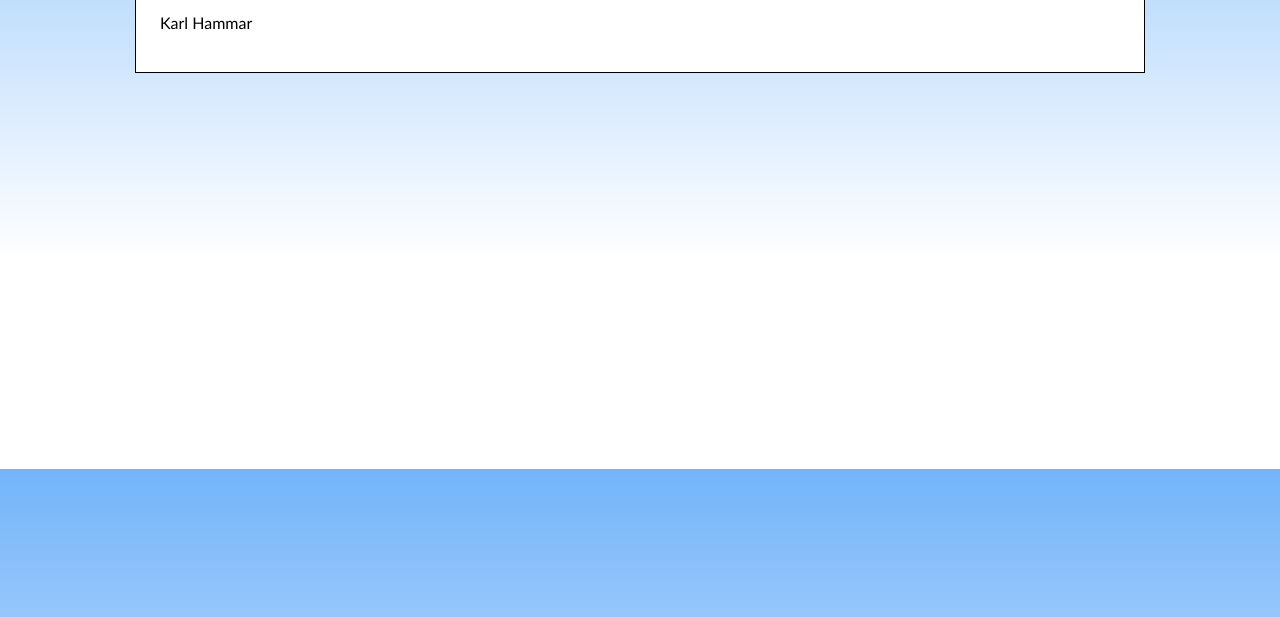
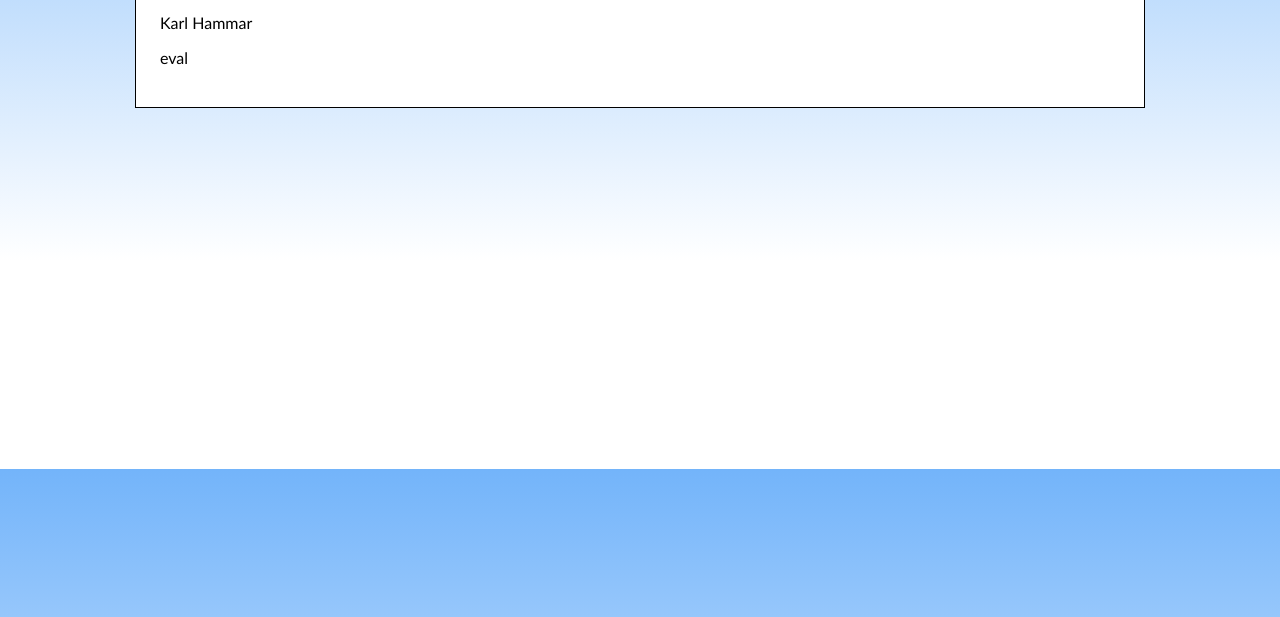
Before and after one commit to hammar/purl, a plain HTML site: page index.html in a window 1280 px wide. Shown: the part 331-948 px from the top of the page. Drawn offline with Linux system fonts and the light colour scheme.

Commit message:
Test commit.

```diff
--- a/index.html
+++ b/index.html
@@ -53,6 +53,7 @@
 <p>
 	Karl Hammar
 </p>
+<p>eval</p>
 
 	</div>
 </body>
```
